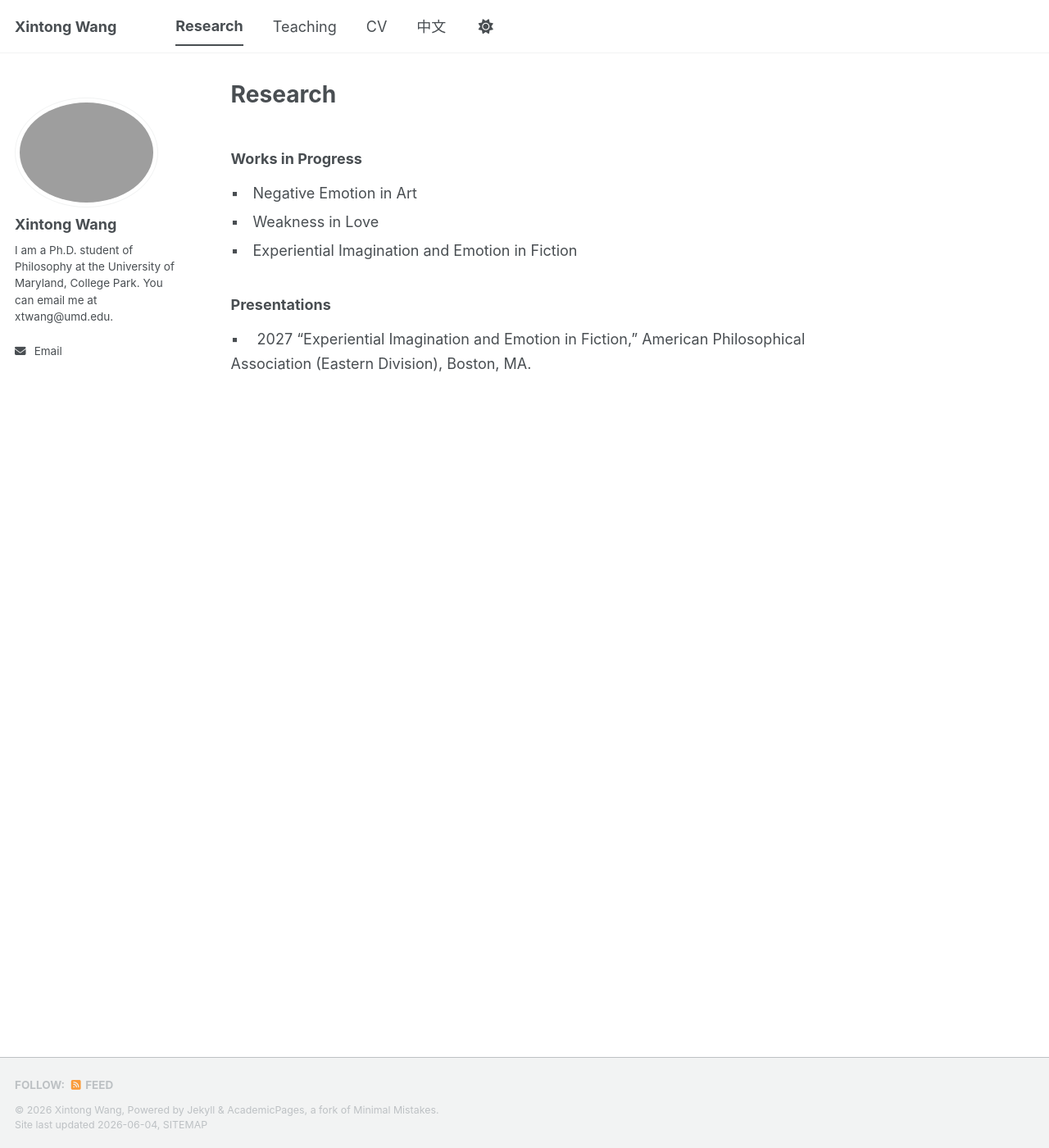
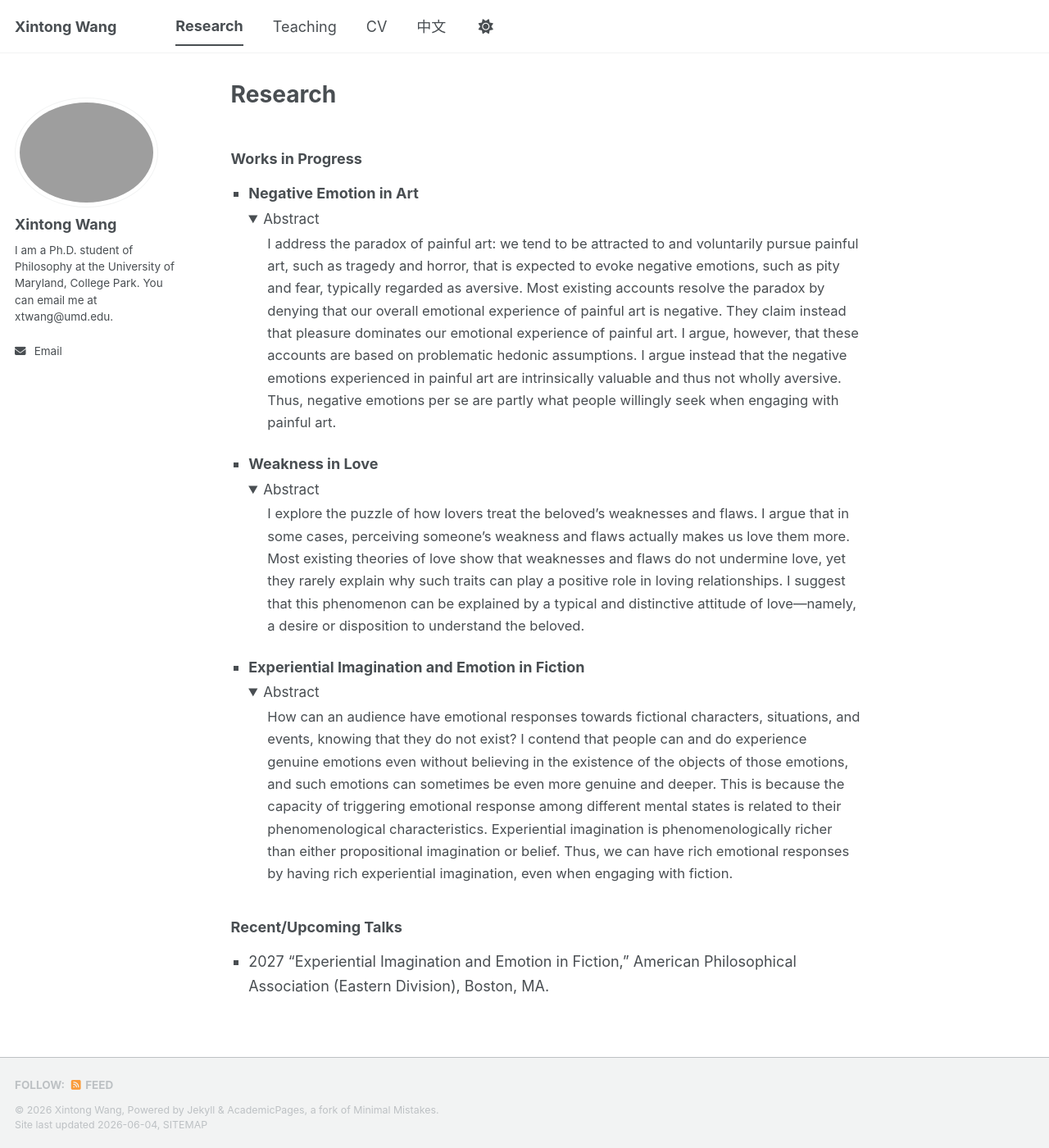
Before and after one commit to wang-xintong/wang-xintong.github.io, a Jekyll site: the page built from _pages/research.md, in a window 1280 px wide and 1400 px high. Shown: the whole window at 82% size. Built offline with Jekyll 4.4.1, drawn with Linux system fonts in a browser that asks for light colours; a script bundle is joined from its source files by our own code; library files that are not in the unit come from our copies.

Commit message:
Update research.md

```diff
--- a/_pages/research.md
+++ b/_pages/research.md
@@ -2,12 +2,13 @@
 permalink: /research/
 title: "Research"
 author_profile: true
+share: false
 ---
 
 <style>
   .research-page {
     font-size: 1em;
-    line-height: 1.7;
+    line-height: 1.65;
   }
 
   .research-section {
@@ -17,54 +18,49 @@ author_profile: true
 
   .research-section-title {
     font-weight: 700;
-    margin-bottom: 0.6em;
+    margin-bottom: 0.7em;
   }
 
-  .work-item {
-    margin: 0.25em 0;
+  .paper-list,
+  .talk-list {
+    list-style-type: square;
+    padding-left: 1.2em;
+    margin-top: 0;
   }
 
-  .work-item summary {
-    list-style: none;
-    cursor: pointer;
-    font-weight: 400;
-    line-height: 1.7;
+  .paper-item {
+    margin-bottom: 1.2em;
   }
 
-  .work-item summary::-webkit-details-marker {
-    display: none;
+  .paper-title {
+    font-weight: 700;
   }
 
-  .work-item summary::before {
-    content: "▪";
-    display: inline-block;
-    width: 1.2em;
-    margin-right: 0.3em;
+  .abstract-toggle {
+    margin-top: 0.15em;
   }
 
-  .work-item summary:hover {
+  .abstract-toggle summary {
+    cursor: pointer;
+    font-size: 0.95em;
+    font-weight: 400;
+    line-height: 1.5;
+  }
+
+  .abstract-toggle summary:hover {
     text-decoration: underline;
   }
 
-  .abstract {
+  .abstract-text {
     font-size: 0.92em;
     line-height: 1.65;
-    margin-top: 0.35em;
-    margin-left: 1.8em;
-    margin-bottom: 0.8em;
+    margin-top: 0.25em;
+    margin-left: 1.4em;
+    max-width: 760px;
   }
 
-  .presentation-item {
-    font-weight: 400;
-    line-height: 1.7;
-    margin-top: 0.3em;
-  }
-
-  .presentation-item::before {
-    content: "▪";
-    display: inline-block;
-    width: 1.2em;
-    margin-right: 0.3em;
+  .talk-list li {
+    margin-bottom: 0.35em;
   }
 </style>
 
@@ -74,36 +70,49 @@ author_profile: true
 
     <div class="research-section-title">Works in Progress</div>
 
-    <details class="work-item">
-      <summary>Negative Emotion in Art</summary>
-      <div class="abstract">
-        I address the paradox of painful art: we tend to be attracted to and voluntarily pursue painful art, such as tragedy and horror, that is expected to evoke negative emotions, such as pity and fear, typically regarded as aversive. Most existing accounts resolve the paradox by denying that our overall emotional experience of painful art is negative. They claim instead that pleasure dominates our emotional experience of painful art. I argue, however, that these accounts are based on problematic hedonic assumptions. I argue instead that the negative emotions experienced in painful art are intrinsically valuable and thus not wholly aversive. Thus, negative emotions per se are partly what people willingly seek when engaging with painful art.
-      </div>
-    </details>
+    <ul class="paper-list">
 
-    <details class="work-item">
-      <summary>Weakness in Love</summary>
-      <div class="abstract">
-        I explore the puzzle of how lovers treat the beloved’s weaknesses and flaws. I argue that in some cases, perceiving someone’s weakness and flaws actually makes us love them more. Most existing theories of love show that weaknesses and flaws do not undermine love, yet they rarely explain why such traits can play a positive role in loving relationships. I suggest that this phenomenon can be explained by a typical and distinctive attitude of love—namely, a desire or disposition to understand the beloved.
-      </div>
-    </details>
+      <li class="paper-item">
+        <div class="paper-title">Negative Emotion in Art</div>
+        <details class="abstract-toggle" open>
+          <summary>Abstract</summary>
+          <div class="abstract-text">
+            I address the paradox of painful art: we tend to be attracted to and voluntarily pursue painful art, such as tragedy and horror, that is expected to evoke negative emotions, such as pity and fear, typically regarded as aversive. Most existing accounts resolve the paradox by denying that our overall emotional experience of painful art is negative. They claim instead that pleasure dominates our emotional experience of painful art. I argue, however, that these accounts are based on problematic hedonic assumptions. I argue instead that the negative emotions experienced in painful art are intrinsically valuable and thus not wholly aversive. Thus, negative emotions per se are partly what people willingly seek when engaging with painful art.
+          </div>
+        </details>
+      </li>
 
-    <details class="work-item">
-      <summary>Experiential Imagination and Emotion in Fiction</summary>
-      <div class="abstract">
-        How can an audience have emotional responses towards fictional characters, situations, and events, knowing that they do not exist? I contend that people can and do experience genuine emotions even without believing in the existence of the objects of those emotions, and such emotions can sometimes be even more genuine and deeper. This is because the capacity of triggering emotional response among different mental states is related to their phenomenological characteristics. Experiential imagination is phenomenologically richer than either propositional imagination or belief. Thus, we can have rich emotional responses by having rich experiential imagination, even when engaging with fiction.
-      </div>
-    </details>
+      <li class="paper-item">
+        <div class="paper-title">Weakness in Love</div>
+        <details class="abstract-toggle" open>
+          <summary>Abstract</summary>
+          <div class="abstract-text">
+            I explore the puzzle of how lovers treat the beloved’s weaknesses and flaws. I argue that in some cases, perceiving someone’s weakness and flaws actually makes us love them more. Most existing theories of love show that weaknesses and flaws do not undermine love, yet they rarely explain why such traits can play a positive role in loving relationships. I suggest that this phenomenon can be explained by a typical and distinctive attitude of love—namely, a desire or disposition to understand the beloved.
+          </div>
+        </details>
+      </li>
+
+      <li class="paper-item">
+        <div class="paper-title">Experiential Imagination and Emotion in Fiction</div>
+        <details class="abstract-toggle" open>
+          <summary>Abstract</summary>
+          <div class="abstract-text">
+            How can an audience have emotional responses towards fictional characters, situations, and events, knowing that they do not exist? I contend that people can and do experience genuine emotions even without believing in the existence of the objects of those emotions, and such emotions can sometimes be even more genuine and deeper. This is because the capacity of triggering emotional response among different mental states is related to their phenomenological characteristics. Experiential imagination is phenomenologically richer than either propositional imagination or belief. Thus, we can have rich emotional responses by having rich experiential imagination, even when engaging with fiction.
+          </div>
+        </details>
+      </li>
+
+    </ul>
 
   </div>
 
   <div class="research-section">
 
-    <div class="research-section-title">Presentations</div>
+    <div class="research-section-title">Recent/Upcoming Talks</div>
 
-    <div class="presentation-item">
-      2027 “Experiential Imagination and Emotion in Fiction,” American Philosophical Association (Eastern Division), Boston, MA.
-    </div>
+    <ul class="talk-list">
+      <li>2027 “Experiential Imagination and Emotion in Fiction,” American Philosophical Association (Eastern Division), Boston, MA.</li>
+    </ul>
 
   </div>
 
```
